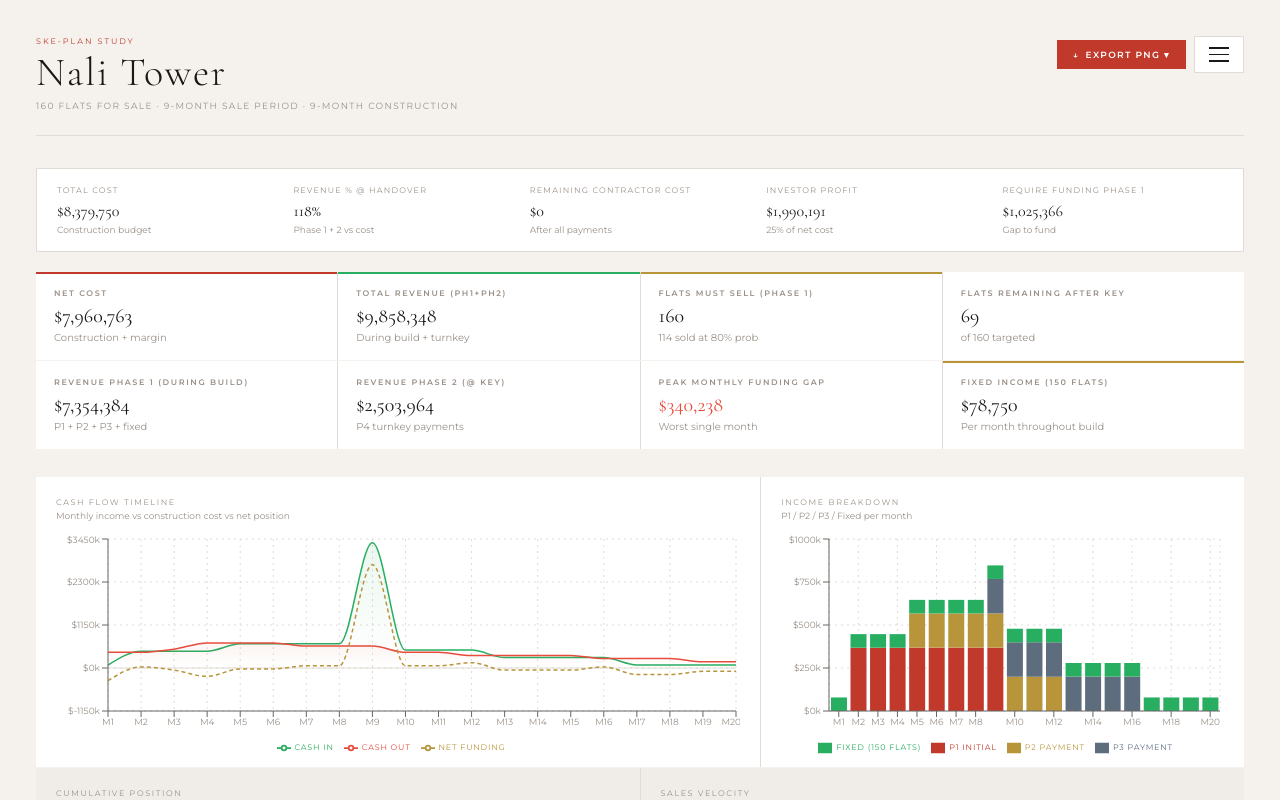
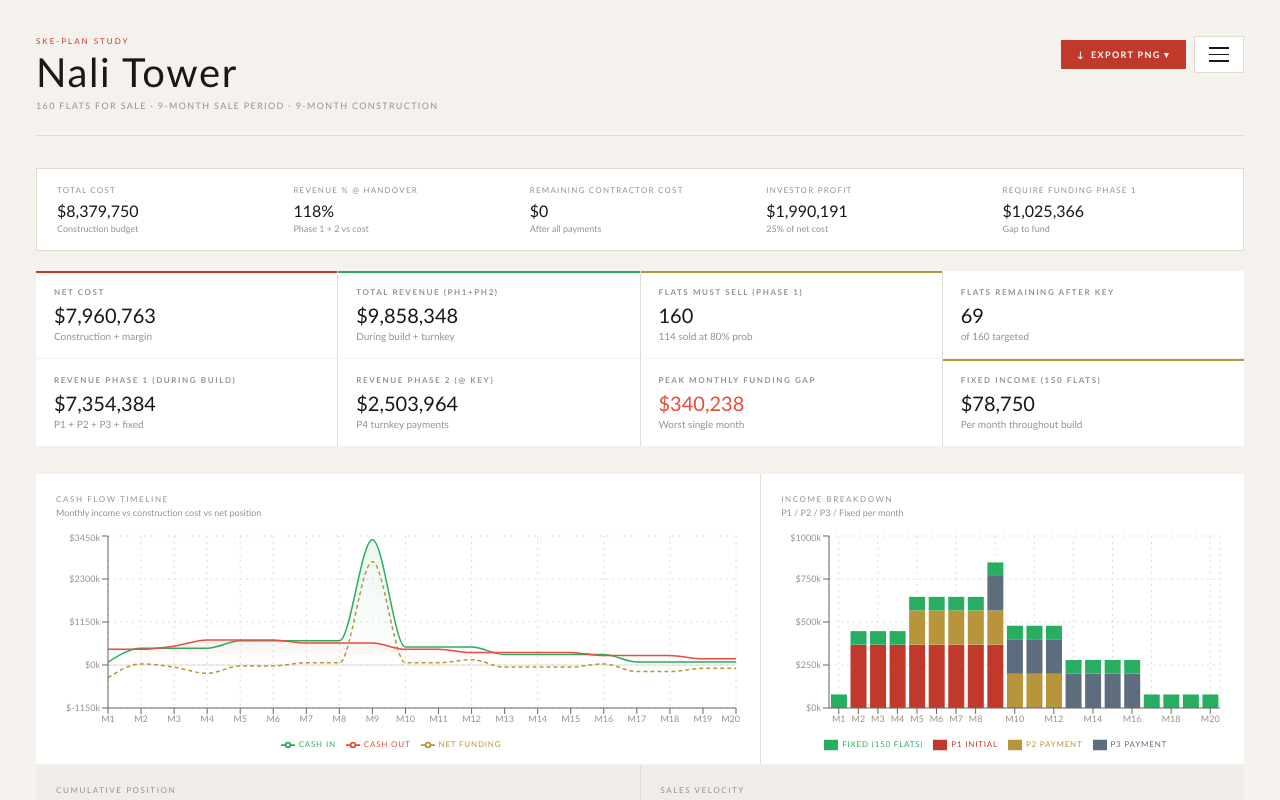
Before and after one commit to diyakawa21/analyzer-nali, a React (Vite) app: page / in a window 1280 px wide. Built offline with nearby package versions, Linux system fonts and the light colour scheme.

Commit message:
change font to calibri

```diff
--- a/src/NaliTowerAnalyzer.jsx
+++ b/src/NaliTowerAnalyzer.jsx
@@ -90,7 +90,7 @@ function runNaliAnalysis(inputs) {
   // UNIQUE TO NALI TOWER: 150 flats were sold before construction started
   // Each pays $750/month installment throughout construction
   // We apply installment collection probability (70%) since not all pay on time
-  // Formula: 150 × $750 × 70% = $78,750/month (every month, no matter what)
+  // Formula: 150 × $750 × installmentProbability% (updates live when probability changes)
   const fixedMonthlyIncome = OLD_FLATS * OLD_MONTHLY * ip;
 
   const months = [];
@@ -252,7 +252,7 @@ function InlineField({ label, value, onChange, prefix, suffix, type = "number",
         {prefix && <span style={{ background: "var(--surface2)", border: "1px solid var(--border)", borderRight: "none", padding: "5px 6px", fontSize: 10, color: "var(--muted)", display: "flex", alignItems: "center" }}>{prefix}</span>}
         <input type={type} value={value} min={min}
           onChange={e => onChange(type === "number" ? (parseFloat(e.target.value) || 0) : e.target.value)}
-          style={{ flex: 1, background: "var(--input-bg)", border: "1px solid var(--border)", borderLeft: prefix ? "none" : undefined, borderRight: suffix ? "none" : undefined, padding: "5px 4px", fontSize: 10, color: "var(--text)", outline: "none", fontFamily: "'JetBrains Mono', monospace", minWidth: 0, width: "100%" }}
+          style={{ flex: 1, background: "var(--input-bg)", border: "1px solid var(--border)", borderLeft: prefix ? "none" : undefined, borderRight: suffix ? "none" : undefined, padding: "5px 4px", fontSize: 10, color: "var(--text)", outline: "none", fontFamily: "'Calibri', sans-serif", minWidth: 0, width: "100%" }}
         />
         {suffix && <span style={{ background: "var(--surface2)", border: "1px solid var(--border)", borderLeft: "none", padding: "6px 8px", fontSize: 11, color: "var(--muted)", display: "flex", alignItems: "center" }}>{suffix}</span>}
       </div>
@@ -266,7 +266,7 @@ function KpiCard({ label, value, sub, topColor, negative }) {
     <div style={{ background: "var(--surface)", padding: "16px 18px", position: "relative", overflow: "hidden" }}>
       {topColor && <div style={{ position: "absolute", top: 0, left: 0, right: 0, height: 2, background: topColor }} />}
       <div style={{ fontSize: 8, fontWeight: 600, color: "var(--muted)", textTransform: "uppercase", letterSpacing: "0.2em", marginBottom: 8 }}>{label}</div>
-      <div style={{ fontSize: 20, fontWeight: 400, fontFamily: "'Cormorant Garamond', serif", color: negative ? "var(--danger)" : "var(--text)", lineHeight: 1 }}>{value}</div>
+      <div style={{ fontSize: 20, fontWeight: 400, fontFamily: "'Calibri', sans-serif", color: negative ? "var(--danger)" : "var(--text)", lineHeight: 1 }}>{value}</div>
       {sub && <div style={{ fontSize: 10, color: "var(--muted)", marginTop: 5 }}>{sub}</div>}
     </div>
   );
@@ -538,7 +538,7 @@ export default function App() {
   return (
     <>
       <style>{`
-        @import url('https://fonts.googleapis.com/css2?family=Cormorant+Garamond:wght@300;400;500&family=Montserrat:wght@400;500;600;700&family=JetBrains+Mono:wght@400;500&display=swap');
+
         *,*::before,*::after{box-sizing:border-box;margin:0;padding:0}
         :root{
           --bg:#f5f2ee; --surface:#ffffff; --surface2:#f0ece7;
@@ -546,11 +546,11 @@ export default function App() {
           --muted:#9a9088; --accent:#c0392b; --gold:#b8953a;
           --green:#27ae60; --danger:#e74c3c; --input-bg:#f8f5f1;
         }
-        body{background:var(--bg);color:var(--text);font-family:'Montserrat',sans-serif;-webkit-font-smoothing:antialiased}
+        body{background:var(--bg);color:var(--text);font-family:'Calibri',sans-serif;-webkit-font-smoothing:antialiased}
         input:focus{outline:1px solid var(--accent)!important}
         input[type=number]::-webkit-inner-spin-button{opacity:.2}
         ::-webkit-scrollbar{width:4px}::-webkit-scrollbar-thumb{background:var(--border)}
-        button{font-family:inherit}
+        button{font-family:'Calibri',sans-serif}
       `}</style>
 
       <div style={{ display: "flex", height: "100vh", overflow: "hidden", position: "relative" }}>
@@ -581,7 +581,7 @@ export default function App() {
               <div style={{ marginBottom: 32, borderBottom: "1px solid var(--border)", paddingBottom: 24, display: "flex", alignItems: "flex-start", justifyContent: "space-between" }}>
                 <div>
                   <div style={{ fontSize: 8, color: "var(--accent)", textTransform: "uppercase", letterSpacing: "0.25em", marginBottom: 6 }}>SKE-Plan Study</div>
-                  <h1 style={{ fontSize: 40, fontWeight: 300, fontFamily: "'Cormorant Garamond', serif", letterSpacing: "0.04em", lineHeight: 1 }}>Nali Tower</h1>
+                  <h1 style={{ fontSize: 40, fontWeight: 300, fontFamily: "'Calibri', sans-serif", letterSpacing: "0.04em", lineHeight: 1 }}>Nali Tower</h1>
                   <p style={{ fontSize: 9, color: "var(--muted)", marginTop: 8, letterSpacing: "0.15em", textTransform: "uppercase" }}>
                     {r.totalFlatsForSale} Flats for Sale · {inputs.saleMonths}-Month Sale Period · {inputs.constructionMonths}-Month Construction
                   </p>
@@ -652,7 +652,7 @@ export default function App() {
                 ].map(([label, val, sub]) => (
                   <div key={label}>
                     <div style={{ fontSize: 8, color: "var(--muted)", textTransform: "uppercase", letterSpacing: "0.15em", marginBottom: 6 }}>{label}</div>
-                    <div style={{ fontSize: 16, fontFamily: "'Cormorant Garamond', serif", fontWeight: 400, color: "var(--text)" }}>{val}</div>
+                    <div style={{ fontSize: 16, fontFamily: "'Calibri', sans-serif", fontWeight: 400, color: "var(--text)" }}>{val}</div>
                     <div style={{ fontSize: 9, color: "var(--muted)", marginTop: 3 }}>{sub}</div>
                   </div>
                 ))}
@@ -840,7 +840,7 @@ export default function App() {
                 ].map(([k, v]) => (
                   <div key={k}>
                     <div style={{ fontSize: 8, color: "var(--muted)", textTransform: "uppercase", letterSpacing: "0.12em", marginBottom: 3 }}>{k}</div>
-                    <div style={{ fontSize: 12, fontFamily: "'JetBrains Mono', monospace", color: "var(--text2)" }}>{v}</div>
+                    <div style={{ fontSize: 12, fontFamily: "'Calibri', sans-serif", color: "var(--text2)" }}>{v}</div>
                   </div>
                 ))}
               </div>
```
